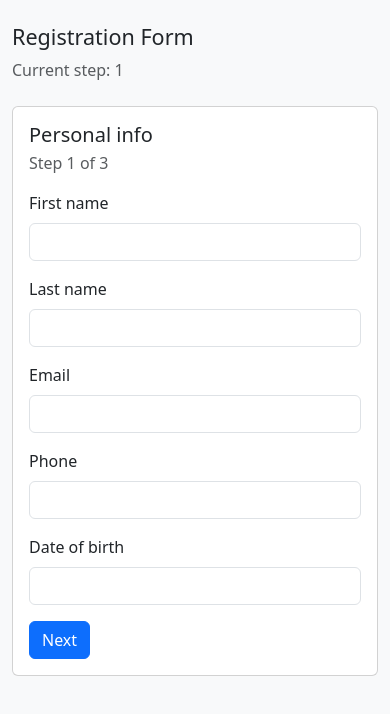
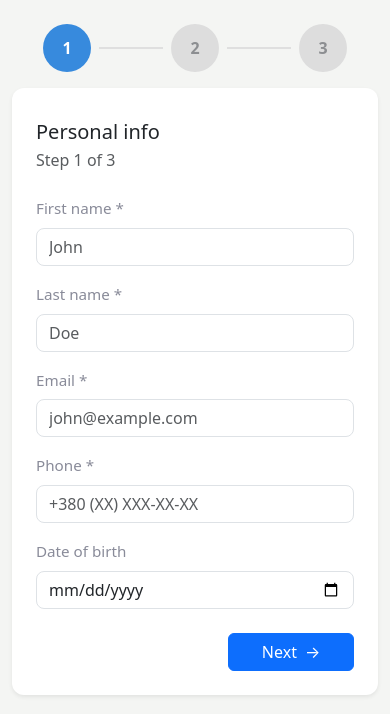
Before and after one commit to SergeyRazumenko/CAS-ai-test, a React (Vite) app: page / in a window 390 px wide. Shown: the top 714 px of the page. Built offline with nearby package versions, Linux system fonts and the light colour scheme.

Commit message:
feat: implement responsive UI and final layout polish

```diff
--- a/src/components/form/RegistrationForm.tsx
+++ b/src/components/form/RegistrationForm.tsx
@@ -44,11 +44,19 @@ const RegistrationForm = () => {
   };
 
   return (
-    <main className="container py-4">
-      <section className="mx-auto" style={{ maxWidth: "720px" }}>
+    <main className="container py-4 py-md-5">
+      <section className="mx-auto registration-form-wrapper">
         <StepIndicator step={step} />
-
-        {renderStep()}
+        <div
+          key={step}
+          className="registration-form card border-0 shadow-sm form-card-animation"
+        >
+          <div className="card-body registration-form__body">
+            <form className="registration-form__content" noValidate>
+              {renderStep()}
+            </form>
+          </div>
+        </div>
       </section>
     </main>
   );
--- a/src/components/form/StepIndicator.tsx
+++ b/src/components/form/StepIndicator.tsx
@@ -1,16 +1,37 @@
-import type { RegistrationStep } from '../../types/form.types'
+import type { RegistrationStep } from "../../types/form.types";
 
 type StepIndicatorProps = {
-  step: RegistrationStep
-}
+  step: RegistrationStep;
+};
 
 const StepIndicator = ({ step }: StepIndicatorProps) => {
+  const steps = [1, 2, 3] as const;
+
   return (
-    <header className="mb-4">
-      <h1 className="h4 mb-2">Registration Form</h1>
-      <p className="text-muted mb-0">Current step: {step}</p>
+    <header className="registration-form-wrapper__step mb-3 mb-md-4">
+      <ol className="step-indicator list-unstyled mb-0" aria-label="Form progress">
+        {steps.map((item, index) => {
+          const state = step > item ? "completed" : step === item ? "active" : "upcoming";
+          const lineState = step > item ? "active" : "upcoming";
+
+          return (
+            <li
+              key={item}
+              className={`step-indicator__item ${state}`}
+              aria-current={step === item ? "step" : undefined}
+            >
+              <div className="step-indicator__circle" aria-hidden="true">
+                {item}
+              </div>
+              {index < steps.length - 1 && (
+                <div className={`step-indicator__line ${lineState}`} />
+              )}
+            </li>
+          );
+        })}
+      </ol>
     </header>
-  )
-}
+  );
+};
 
-export default StepIndicator
+export default StepIndicator;
--- a/src/components/form/steps/StepPersonalInfo.tsx
+++ b/src/components/form/steps/StepPersonalInfo.tsx
@@ -18,82 +18,128 @@ const StepPersonalInfo = ({
   nextStep,
 }: StepPersonalInfoProps) => {
   return (
-    <section className="card mb-3">
-      <div className="card-body">
+    <section
+      className="registration-form__section"
+      aria-labelledby="step-personal-title"
+    >
       <h2 className="h5 mb-1">Personal info</h2>
-        <p className="text-muted mb-3">Step 1 of 3</p>
-
-        <div className="mb-3">
+      <p className="text-muted mb-4">Step 1 of 3</p>
+      <fieldset>
+        <legend id="step-personal-title" className="visually-hidden">
+          Personal info
+        </legend>
+        <div className="row">
+          <div className="col-md-6 mb-3 registration-form__field">
             <label className="form-label" htmlFor="firstName">
-            First name
+              First name *
             </label>
             <input
               id="firstName"
-            className="form-control"
+              placeholder="John"
+              className={`form-control ${errors.firstName ? "is-invalid" : ""}`}
+              required
+              aria-invalid={Boolean(errors.firstName)}
+              aria-describedby={
+                errors.firstName ? "firstName-error" : undefined
+              }
               value={formData.firstName}
               onChange={(event) => updateField("firstName", event.target.value)}
             />
-          {errors.firstName && <p>{errors.firstName}</p>}
+            {errors.firstName && (
+              <div id="firstName-error" className="invalid-feedback d-block">
+                {errors.firstName}
+              </div>
+            )}
           </div>
 
-        <div className="mb-3">
+          <div className="col-md-6 mb-3 registration-form__field">
             <label className="form-label" htmlFor="lastName">
-            Last name
+              Last name *
             </label>
             <input
               id="lastName"
-            className="form-control"
+              placeholder="Doe"
+              className={`form-control ${errors.lastName ? "is-invalid" : ""}`}
+              required
+              aria-invalid={Boolean(errors.lastName)}
+              aria-describedby={errors.lastName ? "lastName-error" : undefined}
               value={formData.lastName}
               onChange={(event) => updateField("lastName", event.target.value)}
             />
-          {errors.lastName && <p>{errors.lastName}</p>}
+            {errors.lastName && (
+              <div id="lastName-error" className="invalid-feedback d-block">
+                {errors.lastName}
+              </div>
+            )}
+          </div>
         </div>
 
-        <div className="mb-3">
+        <div className="mb-3 registration-form__field">
           <label className="form-label" htmlFor="email">
-            Email
+            Email *
           </label>
           <input
             id="email"
-            className="form-control"
+            type="email"
+            placeholder="john@example.com"
+            className={`form-control ${errors.email ? "is-invalid" : ""}`}
+            required
+            aria-invalid={Boolean(errors.email)}
+            aria-describedby={errors.email ? "email-error" : undefined}
             value={formData.email}
             onChange={(event) => updateField("email", event.target.value)}
           />
-          {errors.email && <p>{errors.email}</p>}
+          {errors.email && (
+            <div id="email-error" className="invalid-feedback d-block">
+              {errors.email}
+            </div>
+          )}
         </div>
 
-        <div className="mb-3">
+        <div className="mb-3 registration-form__field">
           <label className="form-label" htmlFor="phone">
-            Phone
+            Phone *
           </label>
           <input
             id="phone"
-            className="form-control"
+            type="tel"
+            placeholder="+380 (XX) XXX-XX-XX"
+            className={`form-control ${errors.phone ? "is-invalid" : ""}`}
+            required
+            aria-invalid={Boolean(errors.phone)}
+            aria-describedby={errors.phone ? "phone-error" : undefined}
             value={formData.phone}
             onChange={(event) => updateField("phone", event.target.value)}
           />
-          {errors.phone && <p>{errors.phone}</p>}
+          {errors.phone && (
+            <div id="phone-error" className="invalid-feedback d-block">
+              {errors.phone}
+            </div>
+          )}
         </div>
 
-        <div className="mb-3">
+        <div className="mb-4 registration-form__field">
           <label className="form-label" htmlFor="dateOfBirth">
             Date of birth
           </label>
           <input
             id="dateOfBirth"
+            type="date"
             className="form-control"
             value={formData.dateOfBirth}
             onChange={(event) => updateField("dateOfBirth", event.target.value)}
           />
-          {errors.dateOfBirth && <p>{errors.dateOfBirth}</p>}
         </div>
 
-        <div className="d-flex gap-2">
+        <div className="d-flex justify-content-end registration-form__actions">
           <button type="button" className="btn btn-primary" onClick={nextStep}>
             Next
+            <span className="ms-2" aria-hidden="true">
+              →
+            </span>
           </button>
         </div>
-      </div>
+      </fieldset>
     </section>
   );
 };
--- a/src/hooks/useRegistrationForm.ts
+++ b/src/hooks/useRegistrationForm.ts
@@ -66,8 +66,13 @@ export const useRegistrationForm = (): UseRegistrationFormResult => {
     if (step < RegistrationStep.Confirmation) {
       setStep((prev) => (prev + 1) as RegistrationStep);
     } else {
-      // submit logic
       console.log("Form submitted:", formData);
+
+      setFormData(initialFormData);
+      setErrors({});
+      setStep(RegistrationStep.PersonalInfo);
+
+      return;
     }
   }, [step, validateCurrentStep, formData]);
 
--- /dev/null
+++ b/src/styles/_variables.scss
@@ -0,0 +1,12 @@
+$color-primary: #378add;
+$color-background: #f4f5f3;
+$color-card: #ffffff;
+$color-muted: #a8adb3;
+$color-border: #dfe3e7;
+$color-line: #dfdfdf;
+$color-success: #9fd9c6;
+$radius-card: 0.75rem;
+$radius-control: 0.5rem;
+$space-1: 0.5rem;
+$space-2: 1rem;
+$space-3: 1.5rem;
--- a/src/styles/main.scss
+++ b/src/styles/main.scss
@@ -1,7 +1,122 @@
 @import "bootstrap/scss/bootstrap";
+@import "./variables";
 
 body {
   margin: 0;
   min-height: 100vh;
-  background-color: #f8f9fa;
+  background-color: $color-background;
 }
+
+.registration-form-wrapper {
+  max-width: 45rem;
+}
+
+.registration-form {
+  background-color: $color-card;
+  border-radius: $radius-card;
+}
+
+.registration-form__body {
+  padding: $space-3;
+}
+
+.registration-form__content {
+  padding-top: $space-1;
+}
+
+.registration-form__section .form-label {
+  color: #898b99;
+  font-size: 0.95rem;
+}
+
+.registration-form__section fieldset {
+  border: 0;
+  margin: 0;
+  padding: 0;
+}
+
+.registration-form__field .form-control,
+.registration-form__field .form-select {
+  border-radius: $radius-control;
+}
+
+.registration-form__actions .btn {
+  min-width: 7.875rem;
+}
+
+.registration-form__link {
+  color: inherit;
+  text-decoration: underline;
+}
+
+.step-indicator {
+  display: flex;
+  align-items: center;
+  justify-content: center;
+  gap: 0.5rem;
+  margin: 0 auto;
+  max-width: 24rem;
+}
+
+.step-indicator__item {
+  position: relative;
+  display: flex;
+  align-items: center;
+  gap: 0.5rem;
+}
+
+.step-indicator__circle {
+  width: 3rem;
+  height: 3rem;
+  border-radius: 50%;
+  background: #dddddd;
+  color: #8c8e91;
+  display: flex;
+  align-items: center;
+  justify-content: center;
+  font-size: 1rem;
+  font-weight: 600;
+}
+
+.step-indicator__line {
+  width: 4rem;
+  height: 0.125rem;
+  background: $color-line;
+}
+
+.step-indicator__item.active .step-indicator__circle {
+  border-color: $color-primary;
+  background: $color-primary;
+  color: #fff;
+}
+
+.step-indicator__item.completed .step-indicator__circle {
+  border-color: $color-primary;
+  background: $color-primary;
+  color: #fff;
+}
+
+.step-indicator__line.active {
+  background: $color-primary;
+}
+
+.form-card-animation {
+  animation: cardFadeSlide 0.5s ease;
+}
+
+@keyframes cardFadeSlide {
+  from {
+    opacity: 0;
+    transform: translateY(2rem) scale(0.98);
+  }
+  to {
+    opacity: 1;
+    transform: translateY(0) scale(1);
+  }
+}
+
+@media (min-width: 36rem) {
+  .registration-form__body {
+    padding: 2rem;
+  }
+}
```
Also changed, not shown: src/components/form/steps/StepAddress.tsx (+47 -21 lines), src/components/form/steps/StepConfirmation.tsx (+29 -11 lines). Lines whose indentation alone changed are shown as unchanged.
